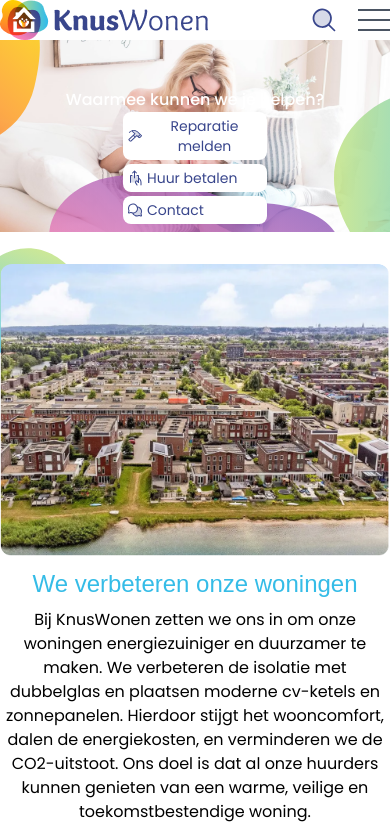
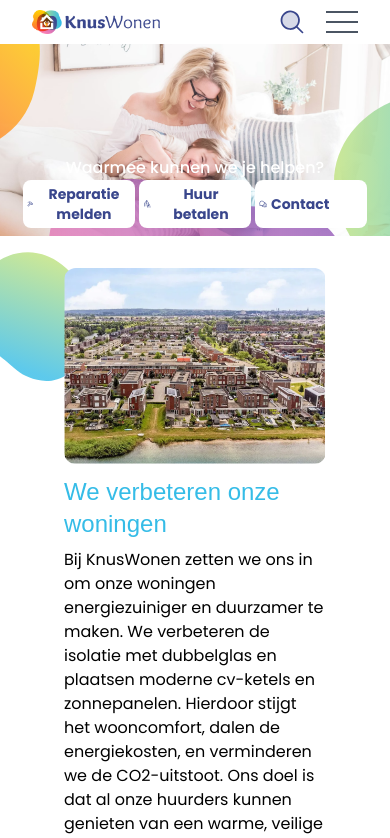
Before and after one commit to RyanMpenyana/DatabalkAssessment, a React (Vite) app: page / in a window 390 px wide. Shown: the top 838 px of the page. Built offline with nearby package versions, Linux system fonts and the light colour scheme; a web font is replaced by a local one.

Commit message:
mobile fixes

```diff
--- a/src/About.jsx
+++ b/src/About.jsx
@@ -5,17 +5,17 @@ import aboutBobble from './assets/aboutbobble.svg'
 const About = () => {
   return (
     <div className='mb-8 relative flex flex-col lg:justify-center lg:flex-row lg:mb-16 lg:pr-[50px] lg:pl-[151px] lg:gap-6 gap-3 xl:pl-[248px] xl:pr-[147px]'>
-            <img className='absolute w-32 -left-8 -top-4 -z-10 lg:w-64 lg:left-24 lg:-top-10 xl:w-60 xl:left-44 xl:-top-10' src={aboutBobble} alt="" />
-        <div className=' lg:w-[496px] lg:h-[372px]'>
+            <img className='absolute w-32 -left-8 -top-4 -z-10 lg:w-44 lg:left-28 lg:-top-6 xl:w-60 xl:left-44 xl:-top-10' src={aboutBobble} alt="" />
+        <div className='flex px-16 sm:p-0 justify-center lg:w-[496px] lg:h-[372px]'>
             <img className='rounded-xl lg:w-full lg:h-full lg:object-cover' src={buildingImage} alt="" />
         </div>
-        <div className='lg:w-[597px] lg:h-[372px]'>
-            <h3 className='mb-2 text-[#35BCE7] text-2xl lg:text-left lg:font-bold lg:text-[32px] lg:leading-[38px] lg:mb-6'>We verbeteren onze woningen</h3>
-            <p className='lg:mb-3 lg:text-left lg:w-[430px] xl:w-[480px] xl:mb-6'>Bij KnusWonen zetten we ons in om onze woningen energiezuiniger en duurzamer te maken. We verbeteren de isolatie met dubbelglas en plaatsen moderne cv-ketels en zonnepanelen. Hierdoor stijgt het wooncomfort, dalen de energiekosten, en verminderen we de CO2-uitstoot. Ons doel is dat al onze huurders kunnen genieten van een warme, veilige en toekomstbestendige woning.
+        <div className='px-16 text-left sm:p-0 lg:w-[597px] lg:h-[372px] '>
+            <h3 className='mb-2 text-[#35BCE7] text-2xl lg:text-left lg:font-bold lg:text-[32px] xl:leading-[44px] lg:mb-6'>We verbeteren onze woningen</h3>
+            <p className='mb-4 lg:mb-3 lg:text-left lg:w-[430px] xl:w-[480px] xl:mb-6'>Bij KnusWonen zetten we ons in om onze woningen energiezuiniger en duurzamer te maken. We verbeteren de isolatie met dubbelglas en plaatsen moderne cv-ketels en zonnepanelen. Hierdoor stijgt het wooncomfort, dalen de energiekosten, en verminderen we de CO2-uitstoot. Ons doel is dat al onze huurders kunnen genieten van een warme, veilige en toekomstbestendige woning.
                 <br /> <br />
             Wilt u meer weten over onze energiebesparende maatregelen?
             </p>
-            <div className='w-[131px] h-10 lg:text-left'>
+            <div className='h-10  w-full md:w-[131px]'>
                 <button className='h-full w-full bg-gradient-to-r from-[#BFE27D] to-[#35BCE7]  rounded-lg text-white font-poppins lg:font-medium'>
                     Lees meer
                 </button>
--- a/src/App.css
+++ b/src/App.css
@@ -29,3 +29,9 @@ h2,h3 {
 button{
     font-family: "poppins", sans-serif !important;
 }
+
+@media screen and  (width : 1440px ) {
+    .bobble{
+        left: 1160px;
+    }
+}
--- a/src/Header.jsx
+++ b/src/Header.jsx
@@ -1,39 +1,19 @@
 import KnusWonenLogo from "./assets/logo.png";
 import search from "./assets/search.svg";
 import userIcon from "./assets/user.svg";
-import { useEffect, useState } from "react";
-// import MobileModal from "./MobileModal";
+
 const Header = () => {
-  const [width, setWidth] = useState(window.innerWidth);
-  const [isVisible , setIsVisible] = useState(false)
-
-  const handleModal = () => {
-        if(!isVisible){
-            setIsVisible(true)
-        }else{
-            setIsVisible(false)
-        }
-  }
-  useEffect(() => {
-    const handleResize = () => {
-      setWidth(window.innerWidth);
-    };
-    window.addEventListener("resize", handleResize);
-    return () => window.removeEventListener("resize", handleResize);
-  }, []);
-
   return (
     <>
-      <nav className="nav flex w-full justify-between lg:pl-[143px] lg:pr-[132px] lg:h-20 ">
+      <nav className="nav px-8 py-2 flex w-full justify-between lg:pl-[143px] lg:pr-[132px] lg:h-20 ">
         <div className="flex items-center">
           <img
-            className="logo"
+            className="logo w-32 md:w-full"
             src={KnusWonenLogo}
             alt=""
           />
         </div>
-        {width >= 768 ? (
-          <ul className="nav-items flex gap-6 text-[#39468C] xl:mr-[150px] font-semibold  items-center">
+          <ul className="nav-items hidden md:flex gap-6 text-[#39468C] xl:mr-[150px] font-semibold  items-center">
             <li>
               <a href="">Ik huur</a>
             </li>
@@ -47,23 +27,17 @@ const Header = () => {
               <a href="">Projecten</a>
             </li>
           </ul>
-        ) : (
-          ""
-        )}
+
         <div className="flex gap-5 items-center">
           <img className="w-7" src={search} alt="" />
-          {width < 768 ? (
-            <div onClick={handleModal} className="flex flex-col gap-2">
+            <div className="flex md:hidden flex-col gap-2">
               <span className="block h-0.5 w-8  bg-gray-600"></span>
               <span className="block h-0.5 w-8  bg-gray-600"></span>
               <span className="block h-0.5 w-8  bg-gray-600"></span>
             </div>
-          ) : (
-            <img className="w-7" src={userIcon} />
-          )}
+            <img className="hidden md:inline-block w-7" src={userIcon} />
         </div>
       </nav>
-      {isVisible && width < 500 && <MobileModal/>}
     </>
   );
 };
--- a/src/LandingPage.jsx
+++ b/src/LandingPage.jsx
@@ -6,7 +6,7 @@ import orangeTopImage from './assets/topbobble.svg'
 import greenBottomImage from './assets/green.svg'
 const LandingPage = () => {
     return (
-        <div className="relative hero mb-8 bg-hero bg-cover bg-no-repeat bg-center h-48 lg:h-[450px] xl:h-[560px] lg:mb-16">
+        <div className="relative hero mb-8 bg-hero bg-cover bg-no-repeat bg-center h-48 md:h-[300px] lg:h-[450px] xl:h-[560px] lg:mb-16">
             <div className='absolute w-10 lg:w-20 xl:w-full'>
                 <img src={orangeTopImage} alt="" />
             </div>
@@ -14,17 +14,17 @@ const LandingPage = () => {
                 <img src={greenBottomImage} alt="" />
             </div>
             <div className="flex relative flex-col h-full justify-end sm:items-center">
-                <div className='z-10 sm:w-8/12 xl:w-[912px] pb-2  lg:pb-6 '>
+                <div className='z-10 sm:w-8/12 lg:w-7/12 xl:w-[912px] pb-2  lg:pb-6 '>
                     <div className='sm:text-left'>
                         <h1 className='xl:text-2xl text-white font-medium lg:mb-4'>Waarmee kunnen we je helpen?</h1>
                     </div>
-                    <div className="flex flex-col w-full items-center gap-1 sm:flex-row sm:justify-center lg:gap-5">
-                        <button className="bg-white w-36 md:w-44 md:h-9 lg:w-72 lg:h-12 lg:gap-3 xl:w-72 xl:h-16 xl:text-lg lg:font-semibold lg:p-4 text-[#39468C] items-center gap-1 text-sm p-1 rounded-lg flex"><span><img className='w-4 lg:w-8' src={hammerIcon} alt="button-icon" /></span>Reparatie melden</button>
-                        <button className="bg-white w-36 md:w-44 md:h-9 lg:w-72 lg:h-12 lg:gap-3 xl:w-72 xl:h-16 xl:text-lg lg:font-semibold lg:p-4 text-[#39468C] items-center gap-1 text-sm p-1 rounded-lg flex"><span><img className='w-4 lg:w-8' src={handDepositIcon} alt="button-icon" /></span>Huur betalen</button>
-                        <button className="bg-white w-36 md:w-44 md:h-9 lg:w-72 lg:h-12 lg:gap-3 xl:w-72 xl:h-16 xl:text-lg lg:font-semibold lg:p-4 text-[#39468C] items-center gap-1 text-sm p-1 rounded-lg flex"><span><img className='w-4 lg:w-8' src={circleChatsIcon} alt="button-icon" /></span>Contact</button>
+                    <div className="flex  w-full justify-center gap-1 sm:flex-row sm:justify-center lg:gap-4 xl:gap-6">
+                        <button className="text-[8px] font-bold md:font-semibold w-28 md:text-[16px] bg-white md:w-44 md:h-9 lg:w-72 lg:h-12 lg:gap-3 xl:w-72 xl:h-16 xl:text-lg lg:font-semibold lg:p-4 text-[#39468C] items-center gap-1 text-sm p-1 rounded-lg flex"><span><img className='w-2 md:w-4 lg:w-8' src={hammerIcon} alt="button-icon" /></span>Reparatie melden</button>
+                        <button className="text-[8px] font-bold md:font-semibold w-28 md:text-[16px] bg-white  md:w-44 md:h-9 lg:w-72 lg:h-12 lg:gap-3 xl:w-72 xl:h-16 xl:text-lg lg:font-semibold lg:p-4 text-[#39468C] items-center gap-1 text-sm p-1 rounded-lg flex"><span><img className='w-2 md:w-4 lg:w-8' src={handDepositIcon} alt="button-icon" /></span>Huur betalen</button>
+                        <button className="text-[8px] font-bold md:font-semibold w-28 md:text-[16px] bg-white  md:w-44 md:h-9 lg:w-72 lg:h-12 lg:gap-3 xl:w-72 xl:h-16 xl:text-lg lg:font-semibold lg:p-4 text-[#39468C] items-center gap-1 text-sm p-1 rounded-lg flex"><span><img className='w-2 md:w-4 lg:w-8' src={circleChatsIcon} alt="button-icon" /></span>Contact</button>
                     </div>
                 </div>
-                <div className='absolute w-3/4  self-center'>
+                <div className='absolute w-3/4 xl:w-3/4 lg:w-9/12 self-center'>
                     <img src={waveImage} alt="" />
                 </div>
             </div>
--- a/src/Navbar.jsx
+++ /dev/null
@@ -1,70 +0,0 @@
-import KnusWonenLogo from "../assets/logo.png";
-import search from "../assets/search.svg";
-import userIcon from "../assets/user.svg";
-import { useEffect, useState } from "react";
-import MobileModal from "../MobileModal";
-const Navbar = () => {
-  const [width, setWidth] = useState(window.innerWidth);
-  const [isVisible , setIsVisible] = useState(false)
-
-  const handleModal = () => {
-        if(!isVisible){
-            setIsVisible(true)
-        }else{
-            setIsVisible(false)
-        }
-  }
-  useEffect(() => {
-    const handleResize = () => {
-      setWidth(window.innerWidth);
-    };
-    window.addEventListener("resize", handleResize);
-    return () => window.removeEventListener("resize", handleResize);
-  }, []);
-
-  return (
-
-      <nav className="flex w-full justify-between h-20 ">
-        <div className="flex items-center">
-          <img
-            className="logo"
-            src={KnusWonenLogo}
-            alt=""
-          />
-        </div>
-        {width >= 768 ? (
-          <ul className="nav-items flex gap-6 font-poppins text-tertiary font-semibold  items-center">
-            <li>
-              <a href="">Ik huur</a>
-            </li>
-            <li>
-              <a href="">Ik zoek</a>
-            </li>
-            <li>
-              <a href="">Over ons</a>
-            </li>
-            <li>
-              <a href="">Projecten</a>
-            </li>
-          </ul>
-        ) : (
-          ""
-        )}
-        <div className="flex gap-5 items-center">
-          <img className="w-7" src={search} alt="" />
-          {width < 768 ? (
-            <div onClick={handleModal} className="flex flex-col gap-2">
-              <span className="block h-0.5 w-8  bg-gray-600"></span>
-              <span className="block h-0.5 w-8  bg-gray-600"></span>
-              <span className="block h-0.5 w-8  bg-gray-600"></span>
-            </div>
-          ) : (
-            <img className="w-7" src={userIcon} />
-          )}
-        </div>
-      </nav>
-
-  );
-};
-
-export default Navbar;
```
Also changed, not shown: src/Newsletter.jsx (+6 -26 lines), src/assets/image2.png (added).
